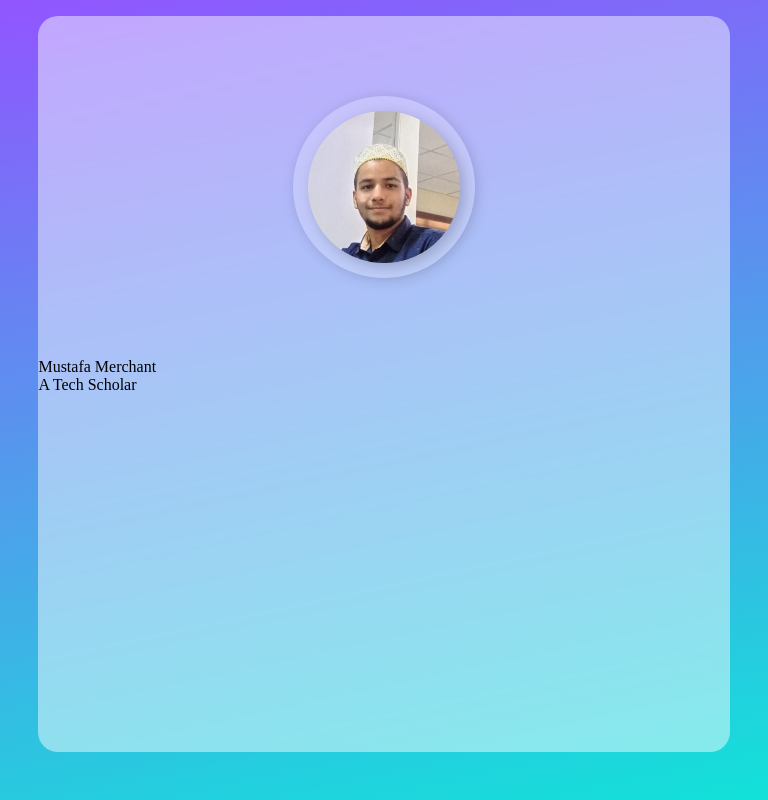
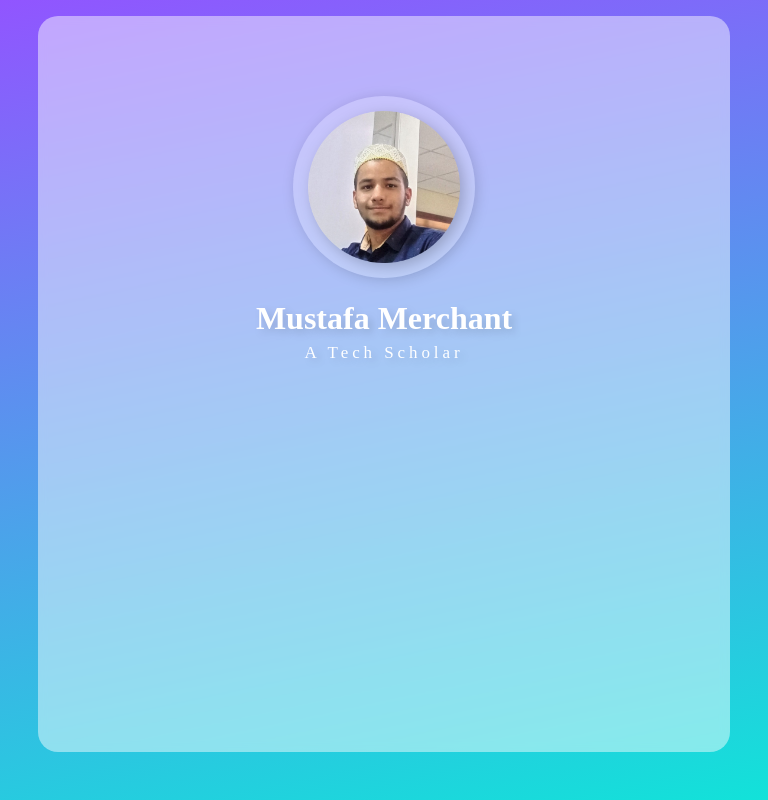
Before and after one commit to MustafaMerchant21/mustafa.github.io, a plain HTML site: page index.html in a window 768 px wide. Drawn offline with Linux system fonts and the light colour scheme; a web font is replaced by a local one.

Commit message:
Update style.css

```diff
--- a/css/style.css
+++ b/css/style.css
@@ -12,6 +12,13 @@ body{
     justify-content: center;
     align-items: center;
 }
+
+@media screen and (min-width: 1200px){
+    img{
+        display: none;
+    }
+}
+
 @media screen and (min-width:480px) and (max-width:900px)
 {
 
@@ -31,7 +38,7 @@ body{
         border: 1px solid black;
         display: flex;
         flex-direction: column;
-        justify-content: space-evenly;
+        justify-content: center;
         align-items: center;
     }
 
@@ -46,6 +53,7 @@ body{
     .circle{
         /* position: absolute; */
         margin: 5rem;
+        margin-bottom: 1.5rem;
         width: 182px;
         height: 182px;
         border-radius: 100%;
@@ -63,13 +71,48 @@ body{
     }
 
     .main_img>img{
+        margin: 5rem;
+        margin-bottom: 1.5rem;
         position: absolute;
-        /* right: 2rem; */
         width: 152px;
         height: 152px;
-        /* left: 118px;
-        top: 102px; */
         filter: drop-shadow(4px 4px 7px rgba(0, 0, 0, 0.21));
     }
 
+    .txt{
+        display: flex;
+        flex-direction: column;
+        justify-content: center;
+        align-items: center;
+    }
+
+    .name{
+        text-align: center;
+        position: relative;
+        width: fit-content;
+        height: 32px;
+        font-family: 'Overpass';
+        font-style: normal;
+        font-weight: 900;
+        font-size: 2rem;
+        line-height: 32px;
+        color: #FFFFFF;
+        text-shadow: 4px 4px 9px rgba(0, 0, 0, 0.15);
+    }
+
+    .subtitle{
+    /* position: absolute; */
+    width: fit-content;
+    height: 21px;
+    margin-top: .5rem;
+    font-family: 'Montserrat';
+    font-style: normal;
+    font-weight: 400;
+    font-size: 17px;
+    line-height: 21px;
+    letter-spacing: 0.23em;
+    color: #FFFFFF;
+    text-shadow: 4px 4px 9px rgba(0, 0, 0, 0.15);
+    }
+
 }
```
